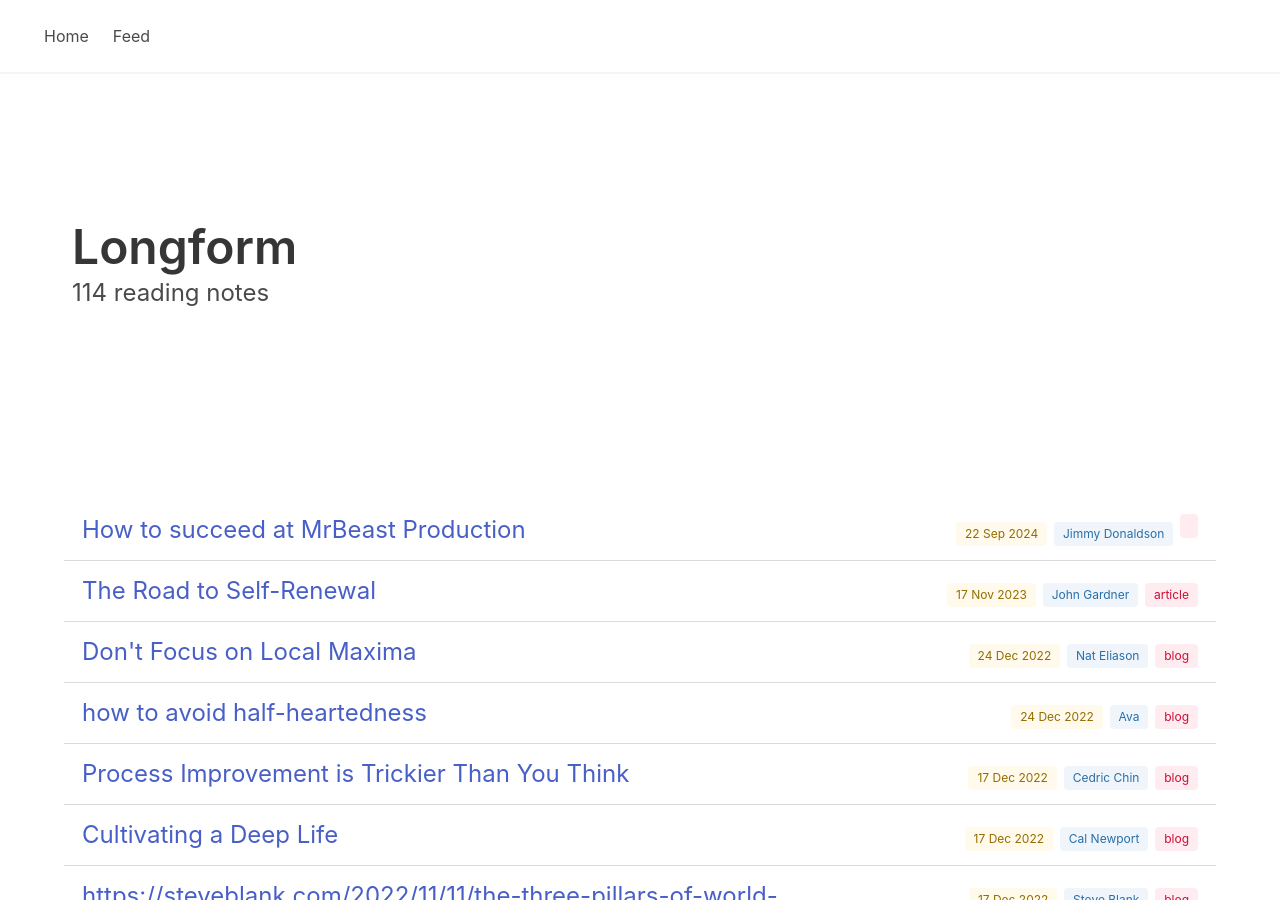
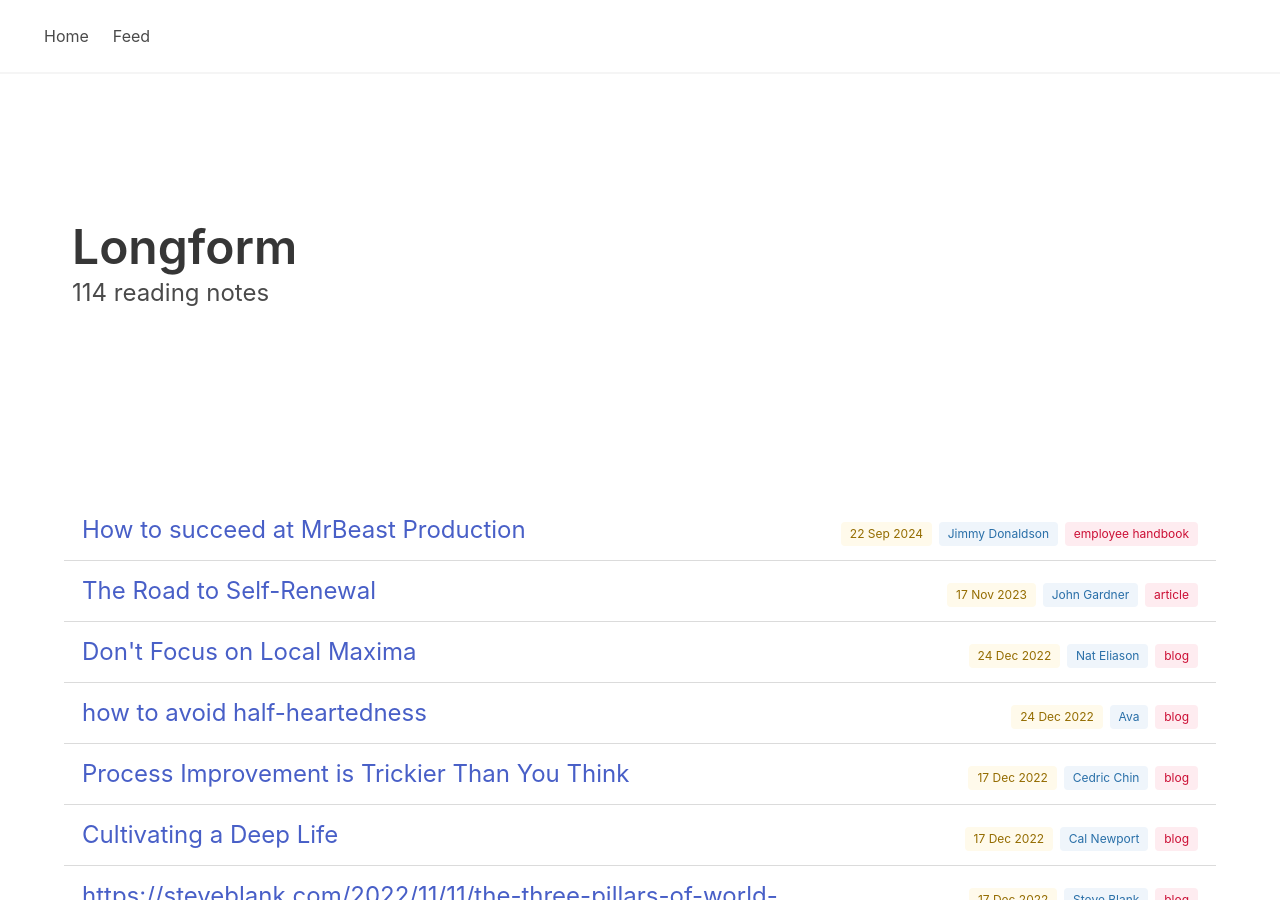
Before and after one commit to sayanee/longform, a Jekyll site: the page built from index.html, in a window 1280 px wide and 900 px high. Built offline with Jekyll 4.4.1, drawn with Linux system fonts in a browser that asks for light colours.

Commit message:
feat: add new category on employee handbook

```diff
--- a/_config.yml
+++ b/_config.yml
@@ -17,3 +17,4 @@ category_mapping:
   11: "docs"
   12: "news"
   13: "government"
+  14: "employee handbook"
```
